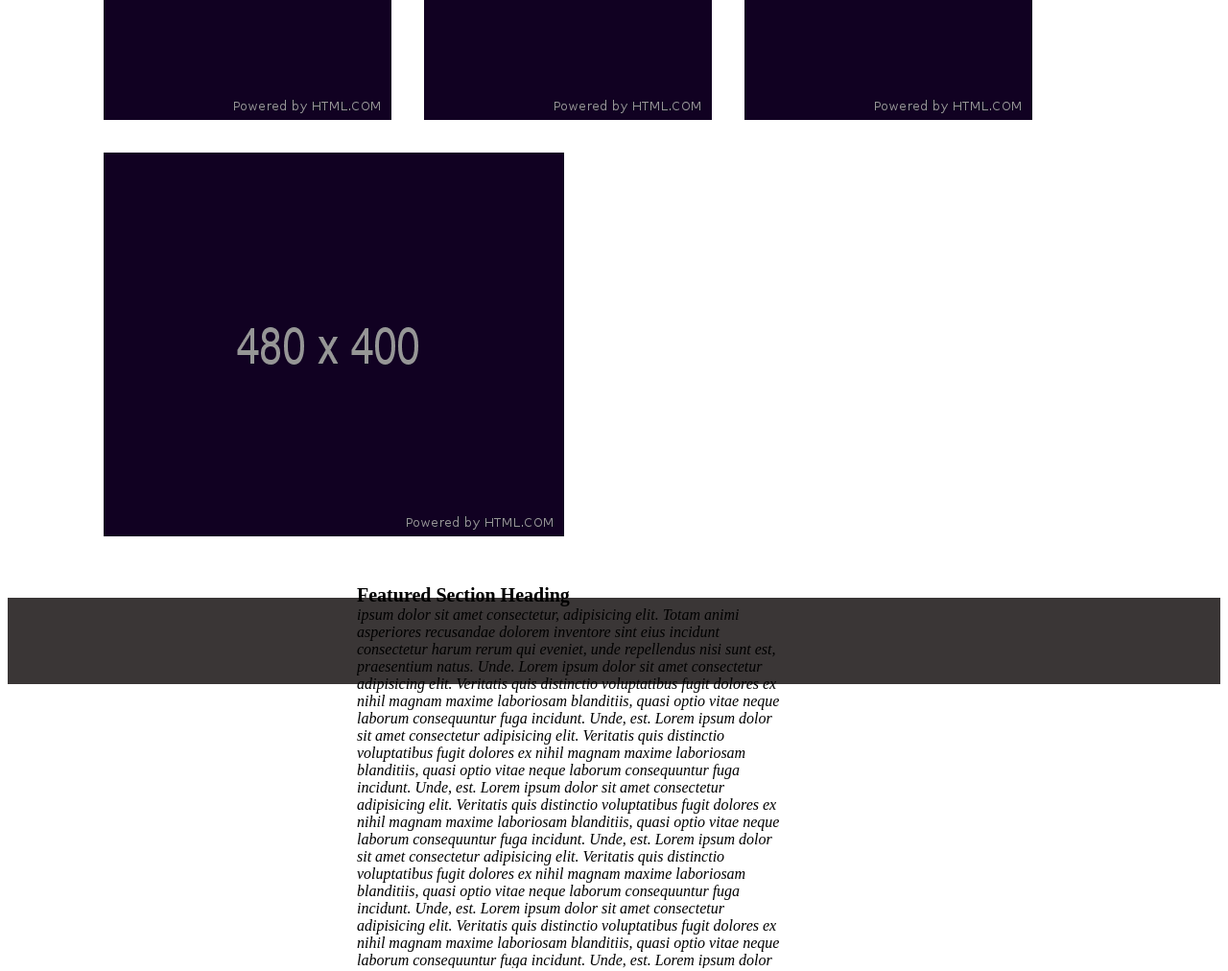
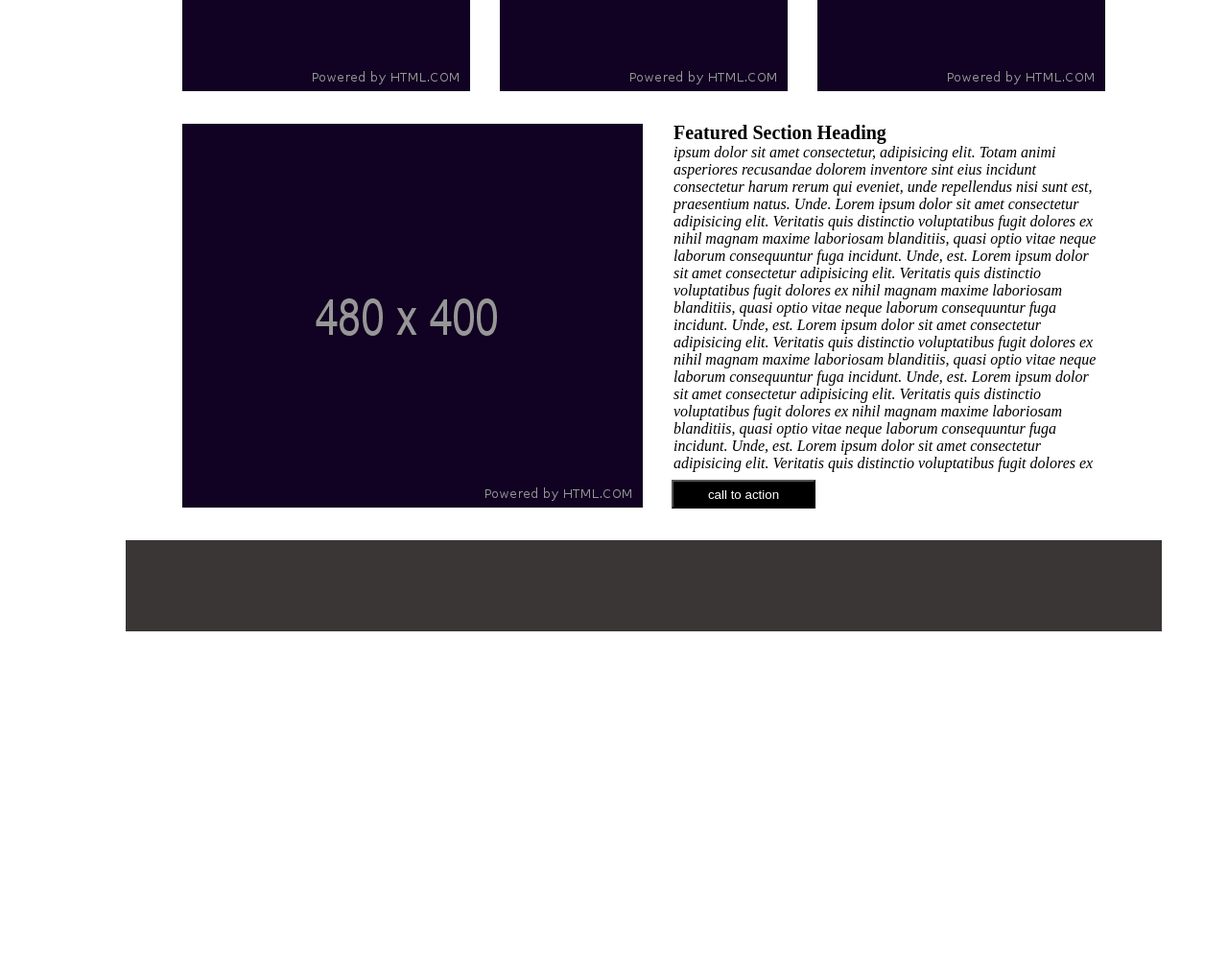
Before and after one commit to roukiaSalahi/wirefame-exercise, a plain HTML site: page index.html in a window 1280 px wide. Shown: the part 920-1932 px from the top of the page at 96% size. After the commit the page ends 1578 px from the top, so only its background shows below. Drawn offline with Linux system fonts and the light colour scheme.

Commit message:
lab8 is done

```diff
--- a/css/style.css
+++ b/css/style.css
@@ -1,46 +1,82 @@
+
+body {
+    width: 900px;
+    margin: auto;
+
+ }
 
 main {
     margin-left: 70px;
+    width: 1000px;
 }
 header nav {
-    height: 70px;
-    width: 100%;
+    height: 40px;
+    width: 120%;
     background-color: #3a3636;
     color: white;
     margin-bottom: 30px;
+    margin-right: 50px;
+    margin-left: -59px;
+
+}
+header{
+    width: 100%;
+    margin-right: 50px;
 
 }
 li{
     display: inline;
-    margin-left: 40px;
-    margin-right: 30px;
+    margin-left: 17px;
+    margin-right: 66px;
 }
 nav {
     padding-bottom: 70px;
 
 }
 #logo{
-    padding-top: 30px;
+    padding-top: 20px;
 }
 
 main img {
     margin-bottom: 30px;
     margin-top: 0px;
-    margin-left: 30px;
+    margin-left: -70px;
+    padding-right: 97px;
 }
 main p {
     float: right;
     width: 450px;
-    margin-right: 450px;
-    max-height: 400px;
+    margin-right: 108px;
+    max-height: 367px;
     overflow: scroll;
+    margin-top: -436px;
 }
 b {
     font-size: 20px;
 }
 footer{
-    height: 90px;
+    height: 95px;
+    width: 120%;
     background-color: #3a3636;
-    margin-bottom: 0px;
-    margin-top: 30px;
+    color: white;
+
+    margin-right: 50px;
+    margin-left: -59px;
+
+
 }
+input[type=submit]  {
+    float: right;
+    width: 150px;
+    margin-right: 410px;
+    height: 30px;
+    margin-top: -63px;
+    transition: 350ms;
+    color: white;
+    background-color: black;
+
+}
+input[type=submit]:hover{
+
+    background-color: darkgrey;
+}
--- a/index.html
+++ b/index.html
@@ -19,10 +19,10 @@
                 <li>
                     <img id ="logo" src="img/logo.png">
                 </li>
-                <li>
+                <li >
                     Nav item1
                 </li>
-                <li>
+                <li >
                     Nav item 2
                 </li>
                 <li>
@@ -86,11 +86,14 @@
             quo quam.
             Lorem ipsum dolor, sit amet consectetur adipisicing elit. Deleniti suscipit ab eum, ipsam vitae
             necessitatibus enim nobis sequi beatae rerum, eveniet impedit dolorum. Voluptates, nesciunt? Non praesentium
-            et explicabo eos!</i>
+            et explicabo eos!</i><br>
+
+
+
 
         </p>
 
-
+        <input type="submit" value="call to action">
 
     </main>
     <footer>
```
